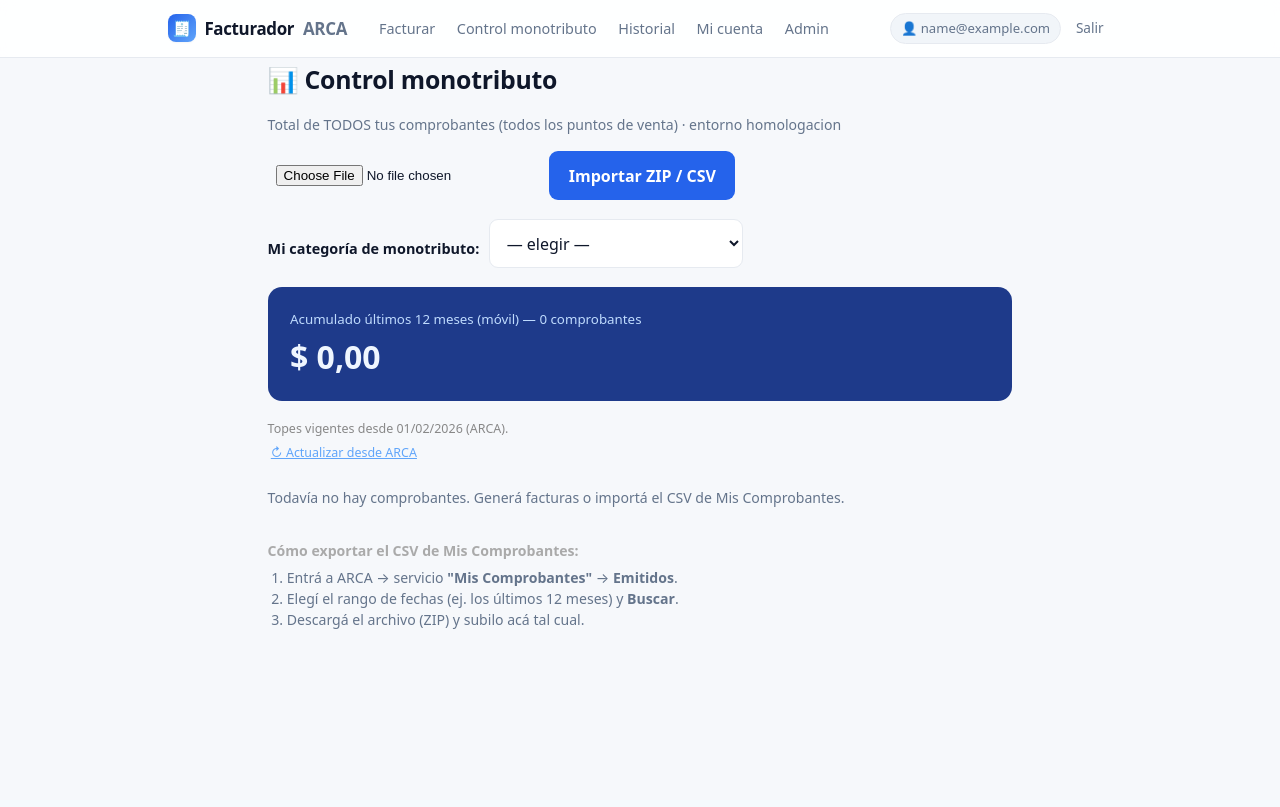
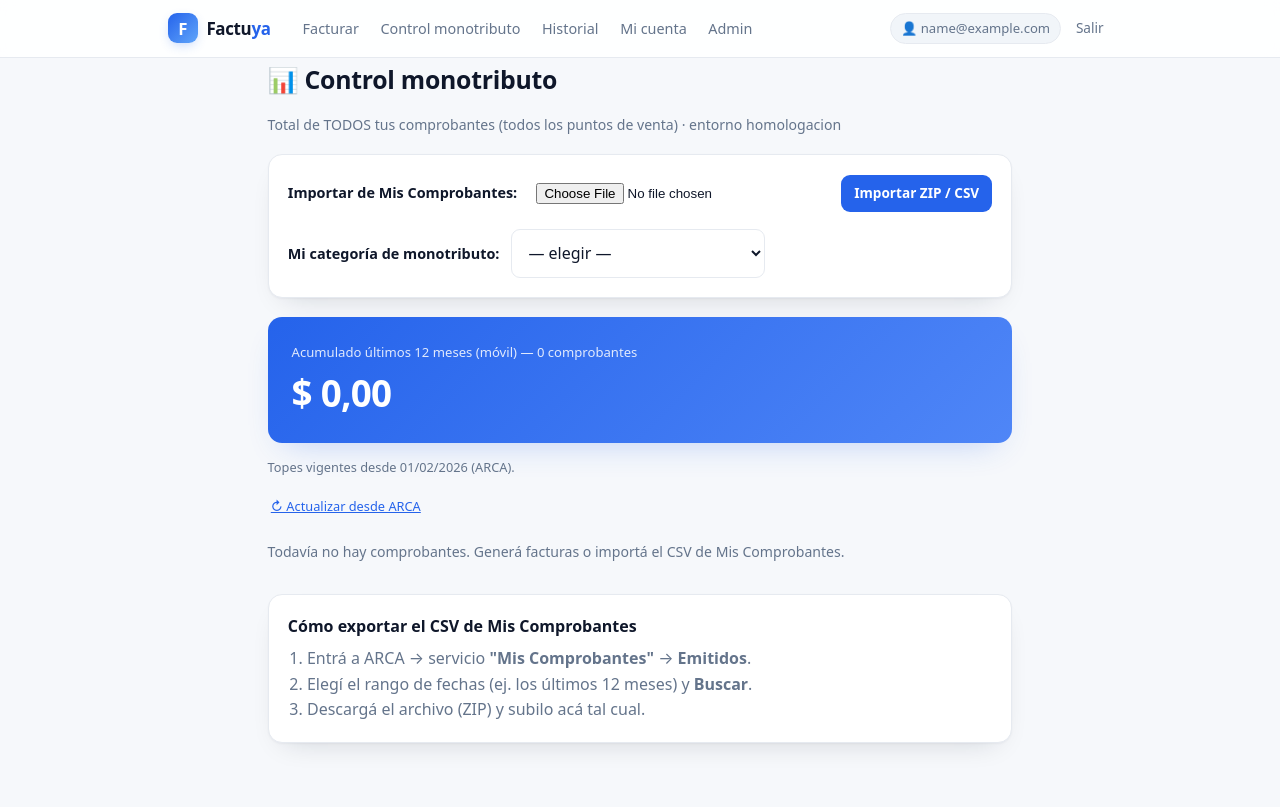
Before and after one commit to sergioseva/facturador-arca, a Flask app: page /resumen in a window 1280 px wide. Before the commit the page ends 629 px from the top, so only its background shows below. Run offline with Flask 3, Linux system fonts and the light colour scheme; the visitor is signed in with stand-in values (Sample User, id 1); data comes from the database, SQL or seed files in the repository; data that the repository does not hold is empty.

Commit message:
Marca comercial "Factuya" + wordmark nuevo + prolijidad del resumen
- Nombre comercial Factuya (wordmark con marca "F" en gradiente) en topbar,
  landing, login y títulos.
- Control monotributo: controles (importar + categoría) agrupados en una card,
  destacado convertido en hero con gradiente, meses en un contenedor con bordes
  prolijos, colores alineados al sistema de diseño.
- Historial/admin/onboarding: colores hardcodeados pasados a variables.

Co-Authored-By: Claude Opus 4.8 (1M context) <noreply@anthropic.com>

```diff
--- a/templates/admin_users.html
+++ b/templates/admin_users.html
@@ -1,9 +1,9 @@
 {% extends "base.html" %}
-{% block title %}Admin · Usuarios — Facturador ARCA{% endblock %}
+{% block title %}Admin · Usuarios — Factuya{% endblock %}
 {% block style %}
   table { width: 100%; border-collapse: collapse; font-size: .9rem; margin-top: 1rem; }
-  th, td { padding: .55rem .5rem; text-align: left; border-bottom: 1px solid #3334; }
-  th { font-size: .72rem; text-transform: uppercase; color: #888; }
+  th, td { padding: .55rem .5rem; text-align: left; border-bottom: 1px solid var(--border); }
+  th { font-size: .72rem; text-transform: uppercase; color: var(--muted); }
   form.inline { display: inline; }
   .acc { background: none; border: none; color: #60a5fa; cursor: pointer; text-decoration: underline; font-size: .85rem; padding: 0; font-weight: 400; }
   .crear { display: grid; grid-template-columns: 1fr 1fr auto auto; gap: .6rem; align-items: end; margin: 1rem 0; }
--- a/templates/base.html
+++ b/templates/base.html
@@ -3,7 +3,7 @@
 <head>
   <meta charset="utf-8">
   <meta name="viewport" content="width=device-width, initial-scale=1">
-  <title>{% block title %}Facturador ARCA{% endblock %}</title>
+  <title>{% block title %}Factuya{% endblock %}</title>
   <style>
     :root {
       --bg: #f6f8fb; --surface: #ffffff; --surface-2: #f1f5f9; --border: #e6eaf0;
@@ -46,8 +46,11 @@
       backdrop-filter: saturate(160%) blur(8px); border-bottom: 1px solid var(--border); }
     header.bar .inner { max-width: 980px; margin: 0 auto; display: flex; align-items: center; gap: .4rem; padding: .7rem 1.1rem; flex-wrap: wrap; }
     .brand { display: inline-flex; align-items: center; gap: .55rem; font-weight: 800; letter-spacing: -.02em; font-size: 1.06rem; text-decoration: none; color: var(--text); }
-    .brand .mark { display: grid; place-items: center; width: 28px; height: 28px; border-radius: 8px;
-      background: linear-gradient(135deg, var(--primary), #60a5fa); color: #fff; font-size: .95rem; box-shadow: var(--shadow); }
+    .brand .mark { display: grid; place-items: center; width: 30px; height: 30px; border-radius: 9px;
+      background: linear-gradient(135deg, var(--primary), #60a5fa); color: #fff; font-weight: 800; font-size: 1.05rem;
+      letter-spacing: -.03em; box-shadow: 0 4px 12px -3px var(--ring); }
+    .brand .nm { font-weight: 800; }
+    .brand .nm b { color: var(--primary); }
     nav.links { display: flex; align-items: center; gap: .15rem; margin-left: 1rem; flex-wrap: wrap; }
     nav.links a { text-decoration: none; color: var(--muted); font-size: .9rem; font-weight: 500; padding: .4rem .6rem; border-radius: 8px; }
     nav.links a:hover { color: var(--text); background: var(--surface-2); }
@@ -101,7 +104,7 @@
   {% if g.user %}
   <header class="bar">
     <div class="inner">
-      <a class="brand" href="{{ url_for('facturar') }}"><span class="mark">🧾</span> Facturador<span style="color:var(--muted);font-weight:600"> ARCA</span></a>
+      <a class="brand" href="{{ url_for('facturar') }}"><span class="mark">F</span> <span class="nm">Factu<b>ya</b></span></a>
       <nav class="links">
         <a href="{{ url_for('facturar') }}">Facturar</a>
         <a href="{{ url_for('resumen') }}">Control monotributo</a>
--- a/templates/cuenta.html
+++ b/templates/cuenta.html
@@ -1,5 +1,5 @@
 {% extends "base.html" %}
-{% block title %}Mi cuenta — Facturador ARCA{% endblock %}
+{% block title %}Mi cuenta — Factuya{% endblock %}
 {% block content %}
   <h1>Mi cuenta</h1>
   <p class="muted">{{ g.user.email }} · {{ g.user.role }}</p>
--- a/templates/facturar.html
+++ b/templates/facturar.html
@@ -1,5 +1,5 @@
 {% extends "base.html" %}
-{% block title %}Facturar — Facturador ARCA{% endblock %}
+{% block title %}Facturar — Factuya{% endblock %}
 {% block style %}
   .meta { color: var(--muted); font-size: .9rem; margin-bottom: 1.4rem; display: flex; gap: .5rem; align-items: center; flex-wrap: wrap; }
   #importe { width: 100%; padding: 1rem 1.1rem 1rem 2rem; font-size: 2.1rem; font-weight: 800; text-align: right;
--- a/templates/landing.html
+++ b/templates/landing.html
@@ -1,5 +1,5 @@
 {% extends "base.html" %}
-{% block title %}Facturador ARCA — Factura C automática para monotributistas{% endblock %}
+{% block title %}Factuya — Factura C automática para monotributistas{% endblock %}
 {% block style %}
   .wrap { max-width: 980px; }
   .nav-pub { display: flex; align-items: center; padding: 1.2rem 0 .5rem; }
@@ -21,7 +21,7 @@
 {% endblock %}
 {% block content %}
   <div class="nav-pub">
-    <a class="brand" href="{{ url_for('landing') }}"><span class="mark">🧾</span> Facturador<span style="color:var(--muted);font-weight:600"> ARCA</span></a>
+    <a class="brand" href="{{ url_for('landing') }}"><span class="mark">F</span> <span class="nm">Factu<b>ya</b></span></a>
     <span class="spacer"></span>
     <a class="btn btn-ghost btn-sm" href="{{ url_for('login') }}">Ingresar</a>
   </div>
@@ -59,5 +59,5 @@
     <a class="btn" href="{{ url_for('login') }}">Ingresar</a>
   </section>
 
-  <p class="muted" style="text-align:center; margin-top:2rem">🧾 Facturador ARCA · hecho para monotributistas argentinos</p>
+  <p class="muted" style="text-align:center; margin-top:2rem">🧾 Factuya · hecho para monotributistas argentinos</p>
 {% endblock %}
--- a/templates/login.html
+++ b/templates/login.html
@@ -1,5 +1,5 @@
 {% extends "base.html" %}
-{% block title %}Ingresar — Facturador ARCA{% endblock %}
+{% block title %}Ingresar — Factuya{% endblock %}
 {% block style %}
   .auth { max-width: 380px; margin: 9vh auto 0; }
   .auth .brand { justify-content: center; display: flex; font-size: 1.3rem; margin-bottom: 1.6rem; }
@@ -9,7 +9,7 @@
 {% endblock %}
 {% block content %}
 <div class="auth">
-  <a class="brand" href="{{ url_for('landing') }}"><span class="mark">🧾</span> Facturador<span style="color:var(--muted);font-weight:600"> ARCA</span></a>
+  <a class="brand" href="{{ url_for('landing') }}"><span class="mark">F</span> <span class="nm">Factu<b>ya</b></span></a>
   <div class="card">
     <h2 style="margin:0 0 .3rem">Ingresá a tu cuenta</h2>
     <p class="muted" style="margin:0 0 .5rem">Emití tus Facturas C y controlá tu monotributo.</p>
--- a/templates/resumen.html
+++ b/templates/resumen.html
@@ -1,68 +1,84 @@
 {% extends "base.html" %}
-{% block title %}Control monotributo — Facturador ARCA{% endblock %}
+{% block title %}Control monotributo — Factuya{% endblock %}
 {% block style %}
-  .destacado { background: #1e3a8a; color: #eff6ff; padding: 1.2rem 1.4rem; border-radius: 14px; margin: 1.2rem 0; }
-  .destacado small { color: #bfdbfe; }
-  .destacado b { font-size: 2rem; display: block; margin-top: .2rem; font-variant-numeric: tabular-nums; }
-  .sync { display: flex; align-items: center; gap: .8rem; margin: 1rem 0; flex-wrap: wrap; }
-  .cat-form { margin: 1.2rem 0 .4rem; display: flex; gap: .6rem; align-items: center; flex-wrap: wrap; }
-  .cat-form label { font-weight: 600; font-size: .9rem; }
-  .cat-form select { width: auto; }
-  .barra { height: 12px; background: rgba(255,255,255,.18); border-radius: 999px; overflow: hidden; margin-top: .8rem; }
-  .barra-fill { height: 100%; border-radius: 999px; transition: width .4s; }
-  .barra-fill.verde { background: #22c55e; } .barra-fill.amarillo { background: #f59e0b; } .barra-fill.rojo { background: #ef4444; }
-  .cat-msg { margin-top: .7rem; font-size: .92rem; line-height: 1.45; }
-  .nota-cat { color: #888; font-size: .78rem; margin: .3rem 0 0; }
-  .link-btn { background: none; border: none; color: #60a5fa; cursor: pointer; font-size: .78rem; padding: 0 .2rem; text-decoration: underline; font-weight: 400; }
-  table.detalle { margin: .2rem 0 1rem 1.2rem; width: calc(100% - 1.2rem); font-size: .85rem; border-collapse: collapse; }
-  table.detalle th, table.detalle td { padding: .4rem .5rem; border-bottom: 1px solid #3334; text-align: left; }
-  table.detalle th { font-size: .7rem; color: #888; text-transform: uppercase; }
+  .controls { display: grid; gap: 1.1rem; margin: 1.2rem 0; }
+  .controls .row { display: flex; gap: .7rem; align-items: center; flex-wrap: wrap; }
+  .controls .lbl { font-weight: 600; font-size: .9rem; }
+  .controls select { width: auto; }
+  .controls input[type=file] { flex: 1; min-width: 180px; }
+  .feedback.ok { margin-top: .2rem; }
+  .feedback.err { margin-top: .2rem; }
+
+  .hero { background: linear-gradient(135deg, var(--primary), #4f86f7); color: #fff;
+    padding: 1.4rem 1.5rem; border-radius: var(--radius); margin: 1.2rem 0; box-shadow: 0 14px 34px -16px var(--ring); }
+  .hero small { color: rgba(255,255,255,.85); font-size: .82rem; }
+  .hero .total { font-size: 2.3rem; font-weight: 800; letter-spacing: -.02em; margin-top: .15rem; font-variant-numeric: tabular-nums; }
+  .barra { height: 12px; background: rgba(255,255,255,.22); border-radius: 999px; overflow: hidden; margin-top: 1rem; }
+  .barra-fill { height: 100%; border-radius: 999px; transition: width .5s ease; }
+  .barra-fill.verde { background: #4ade80; } .barra-fill.amarillo { background: #fbbf24; } .barra-fill.rojo { background: #f87171; }
+  .cat-msg { margin-top: .8rem; font-size: .92rem; line-height: 1.45; }
+  .cat-msg b { color: #fff; }
+
+  .nota-cat { color: var(--muted); font-size: .8rem; margin: -.3rem 0 1rem; }
+  .link-btn { background: none; border: none; color: var(--primary); cursor: pointer; font-size: .8rem; padding: 0 .2rem; text-decoration: underline; font-weight: 500; }
+
+  .leyenda { display: flex; gap: 1.2rem; font-size: .82rem; color: var(--muted); margin: 1.4rem 0 .2rem; align-items: center; }
+  .meses { border: 1px solid var(--border); border-radius: var(--radius); overflow: hidden; }
+  details { border-bottom: 1px solid var(--border); }
+  details:last-child { border-bottom: none; }
+  summary { display: flex; align-items: center; gap: .8rem; padding: .85rem 1rem; cursor: pointer; list-style: none; }
+  summary:hover { background: var(--surface-2); }
+  summary::-webkit-details-marker { display: none; }
+  summary::before { content: "▸"; color: var(--muted); transition: transform .15s; }
+  details[open] summary::before { transform: rotate(90deg); }
+  details[open] summary { background: var(--surface-2); }
+  .mes-nombre { font-weight: 600; min-width: 6rem; text-transform: capitalize; }
+  .mes-cant { color: var(--muted); font-size: .85rem; }
+  .mes-total { margin-left: auto; font-variant-numeric: tabular-nums; font-weight: 700; }
+  table.detalle { width: 100%; font-size: .85rem; border-collapse: collapse; }
+  table.detalle th, table.detalle td { padding: .45rem 1rem; border-top: 1px solid var(--border); text-align: left; }
+  table.detalle th { font-size: .68rem; color: var(--muted); text-transform: uppercase; background: var(--surface-2); }
   td.num, th.num { text-align: right; font-variant-numeric: tabular-nums; }
-  details { border-bottom: 1px solid #3334; }
-  summary { display: flex; align-items: center; gap: .8rem; padding: .7rem .3rem; cursor: pointer; list-style: none; }
-  summary::-webkit-details-marker { display: none; }
-  summary::before { content: "▸"; color: #888; transition: transform .15s; }
-  details[open] summary::before { transform: rotate(90deg); }
-  .mes-nombre { font-weight: 600; min-width: 6rem; } .mes-cant { color: #888; font-size: .85rem; }
-  .mes-total { margin-left: auto; font-variant-numeric: tabular-nums; font-weight: 600; }
-  .badge.fact { background: #c7d2fe; color: #3730a3; } .badge.imp { background: #e5e7eb; color: #374151; }
-  .leyenda { display: flex; gap: 1rem; font-size: .8rem; color: #888; margin: .5rem 0 0; }
-  .origen-resumen { color: #888; font-size: .78rem; margin: -.5rem 0 .8rem 1.2rem; }
-  .ok, .err { padding: .7rem 1rem; border-radius: 8px; }
-  .err { background: #fee2e2; color: #991b1b; white-space: pre-wrap; }
+  .badge.fact { background: var(--primary-soft); color: var(--primary); }
+  .badge.imp { background: var(--surface-2); color: var(--muted); }
+  .origen-resumen { color: var(--muted); font-size: .76rem; padding: .5rem 1rem .8rem; margin: 0; }
+  .ayuda { margin-top: 2rem; }
 {% endblock %}
 {% block content %}
   <h1>📊 Control monotributo</h1>
   <p class="muted">Total de TODOS tus comprobantes (todos los puntos de venta) · entorno {{ entorno }}</p>
 
-  <form method="post" class="sync" id="form-csv" enctype="multipart/form-data">
+  <div class="card controls">
+    <form method="post" class="row" id="form-csv" enctype="multipart/form-data">
       <input type="hidden" name="csrf_token" value="{{ csrf_token() }}">
-    <input type="file" name="csv" accept=".zip,.csv" id="input-csv" required style="width:auto">
-    <button type="submit" id="btn-csv">Importar ZIP / CSV</button>
-    {% if msg %}<span class="ok">{{ msg }}</span>{% endif %}
-    {% if error %}<span class="err">❌ {{ error }}</span>{% endif %}
+      <span class="lbl">Importar de Mis Comprobantes:</span>
+      <input type="file" name="csv" accept=".zip,.csv" id="input-csv" required>
+      <button type="submit" id="btn-csv" class="btn-sm">Importar ZIP / CSV</button>
     </form>
 
-  {% if info %}
-  <p class="muted">Datos cargados: {{ info.cant }} comprobantes de {{ info.pvs }} punto(s) de venta,
-    del {{ info.desde[6:8] }}/{{ info.desde[4:6] }}/{{ info.desde[0:4] }} al {{ info.hasta[6:8] }}/{{ info.hasta[4:6] }}/{{ info.hasta[0:4] }}.</p>
-  {% endif %}
-
-  <form method="post" class="cat-form">
+    <form method="post" class="row">
       <input type="hidden" name="csrf_token" value="{{ csrf_token() }}">
-    <label for="categoria">Mi categoría de monotributo:</label>
+      <span class="lbl">Mi categoría de monotributo:</span>
       <select name="categoria" id="categoria" onchange="this.form.submit()">
         <option value="">— elegir —</option>
         {% for c, t in topes.items() %}
         <option value="{{ c }}" {{ 'selected' if c == categoria }}>{{ c }} — hasta $ {{ t|ars }}</option>
         {% endfor %}
       </select>
-    <noscript><button type="submit">Guardar</button></noscript>
+      <noscript><button type="submit" class="btn-sm">Guardar</button></noscript>
     </form>
 
-  <div class="destacado">
+    {% if msg %}<div class="feedback ok">{{ msg }}</div>{% endif %}
+    {% if error %}<div class="feedback err">❌ {{ error }}</div>{% endif %}
+    {% if info %}
+    <p class="muted" style="margin:0">Datos cargados: {{ info.cant }} comprobantes de {{ info.pvs }} punto(s) de venta,
+      del {{ info.desde[6:8] }}/{{ info.desde[4:6] }}/{{ info.desde[0:4] }} al {{ info.hasta[6:8] }}/{{ info.hasta[4:6] }}/{{ info.hasta[0:4] }}.</p>
+    {% endif %}
+  </div>
+
+  <div class="hero">
     <small>Acumulado últimos 12 meses (móvil) — {{ movil12.cantidad }} comprobantes</small>
-    <b>$ {{ movil12.total|ars }}</b>
+    <div class="total">$ {{ movil12.total|ars }}</div>
     {% if cat_info %}
     <div class="barra"><div class="barra-fill {{ 'rojo' if cat_info.excedido else ('amarillo' if cat_info.pct_real >= 80 else 'verde') }}" style="width: {{ cat_info.pct }}%"></div></div>
     <div class="cat-msg">
@@ -85,11 +101,12 @@
   </p>
 
   {% if meses %}
-  <p class="leyenda">
-    <span><span class="badge fact">facturador</span> generada por esta app</span>
-    <span><span class="badge imp">importada</span> del CSV de Mis Comprobantes</span>
-  </p>
-  <p class="muted" style="margin:.3rem 0 1rem">Tocá un mes para ver el detalle ↓</p>
+  <div class="leyenda">
+    <span><span class="badge fact">facturador</span> generada por la app</span>
+    <span><span class="badge imp">importada</span> del CSV de ARCA</span>
+  </div>
+  <p class="muted" style="margin:.3rem 0 .8rem">Tocá un mes para ver el detalle ↓</p>
+  <div class="meses">
   {% for m in meses %}
   <details>
     <summary>
@@ -113,13 +130,14 @@
     <p class="origen-resumen">{{ m.n_facturador }} del facturador · {{ m.n_importada }} importada(s)</p>
   </details>
   {% endfor %}
+  </div>
   {% else %}
   <p class="muted" style="margin-top:1.5rem">Todavía no hay comprobantes. Generá facturas o importá el CSV de Mis Comprobantes.</p>
   {% endif %}
 
-  <div class="muted" style="margin-top:2rem">
-    <b style="color:#aaa">Cómo exportar el CSV de Mis Comprobantes:</b>
-    <ol style="margin:.4rem 0 0; padding-left:1.2rem; line-height:1.5">
+  <div class="card ayuda">
+    <b>Cómo exportar el CSV de Mis Comprobantes</b>
+    <ol style="margin:.5rem 0 0; padding-left:1.2rem; line-height:1.6; color:var(--muted)">
       <li>Entrá a ARCA → servicio <b>"Mis Comprobantes"</b> → <b>Emitidos</b>.</li>
       <li>Elegí el rango de fechas (ej. los últimos 12 meses) y <b>Buscar</b>.</li>
       <li>Descargá el archivo (ZIP) y subilo acá tal cual.</li>
```
Also changed, not shown: templates/historial.html (+4 -4 lines). Lines whose indentation alone changed are shown as unchanged.
